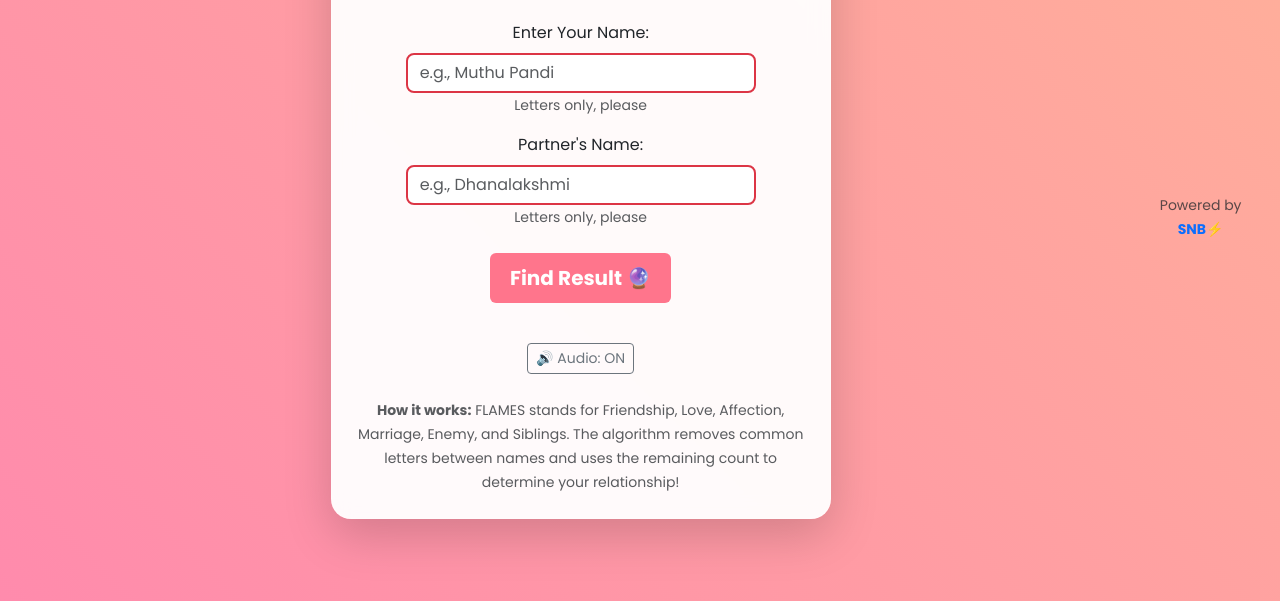
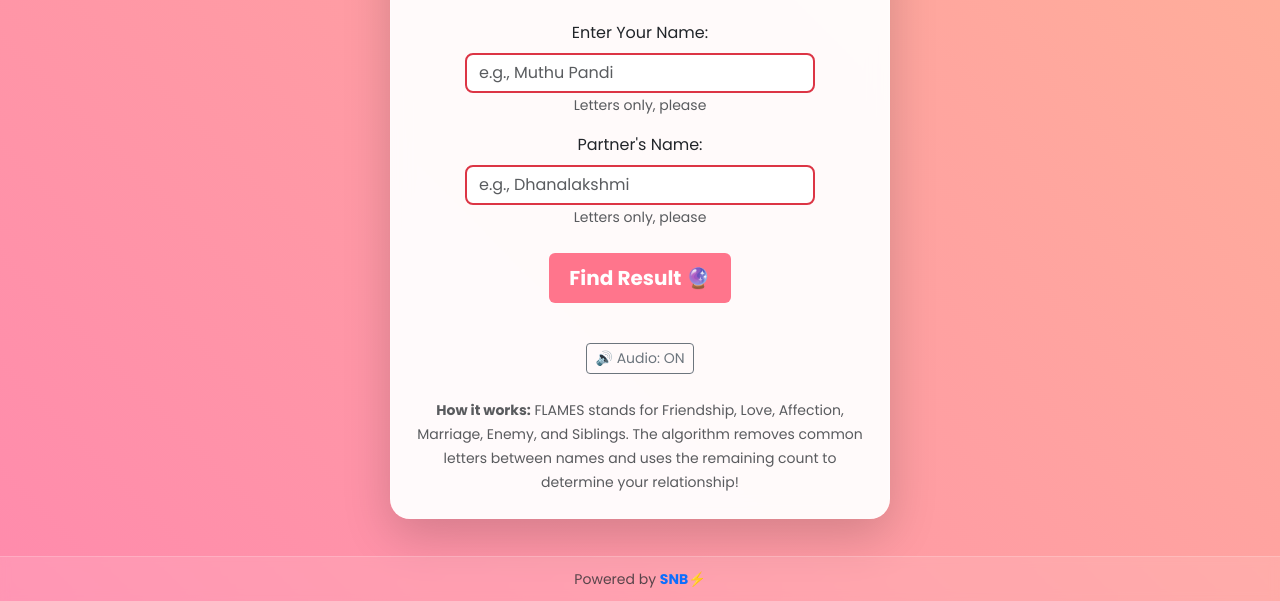
Before and after one commit to SNB220/FLAMES, a website: page index.html in a window 1280 px wide. Shown: the part 199-800 px from the top of the page. Drawn offline with nearby package versions, Linux system fonts and the light colour scheme.

Commit message:
Fix footer positioning - move to bottom of page with proper styling

```diff
--- a/index.html
+++ b/index.html
@@ -100,7 +100,7 @@
     </audio>
 
     <!-- Footer -->
-    <footer class="text-center mt-5 mb-3">
+    <footer class="footer-bottom">
         <small class="text-muted">
             Powered by <a href="https://github.com/SNB220" target="_blank" rel="noopener noreferrer" class="text-decoration-none fw-bold">SNB⚡</a>
         </small>
--- a/styles.css
+++ b/styles.css
@@ -5,12 +5,26 @@ body {
     background-size: 400% 400%;
     animation: gradientShift 8s ease infinite;
     display: flex;
+    flex-direction: column;
     justify-content: center;
     align-items: center;
     min-height: 100vh;
     margin: 0;
     padding: 20px;
     box-sizing: border-box;
+}
+
+/* Footer styling */
+.footer-bottom {
+    position: fixed;
+    bottom: 0;
+    left: 0;
+    right: 0;
+    text-align: center;
+    padding: 10px;
+    background: rgba(255, 255, 255, 0.1);
+    backdrop-filter: blur(5px);
+    border-top: 1px solid rgba(255, 255, 255, 0.2);
 }
 
 @keyframes gradientShift {
```
